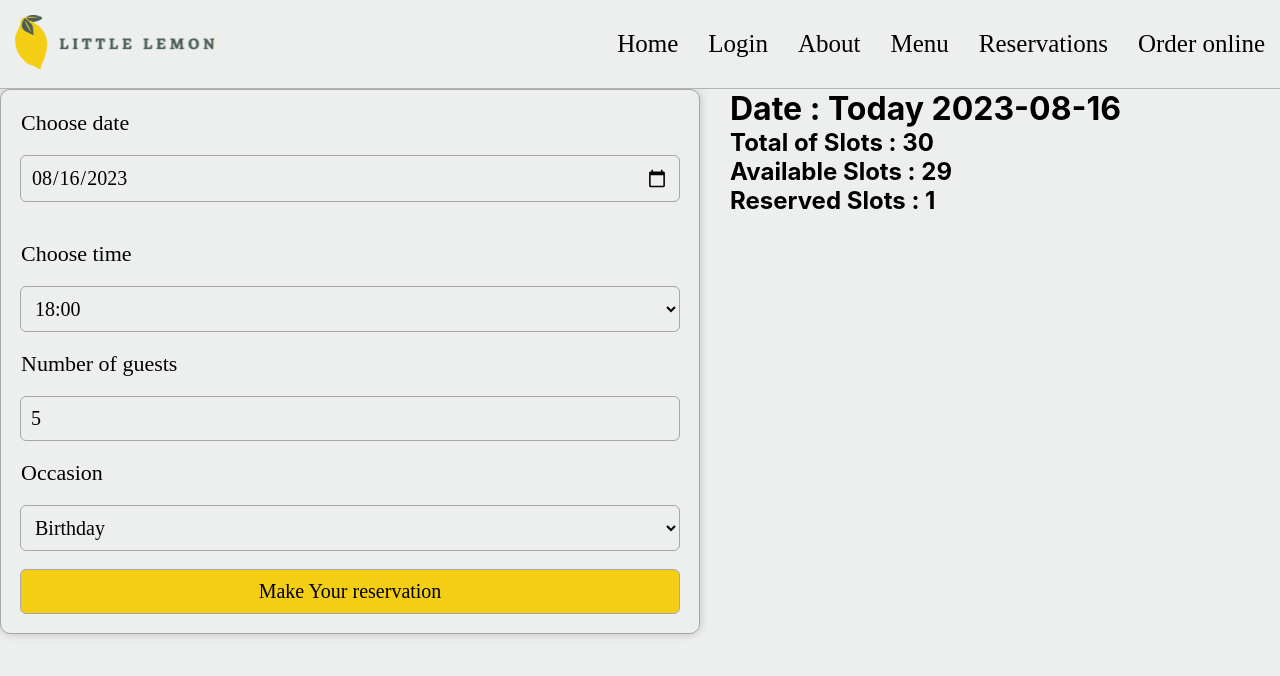
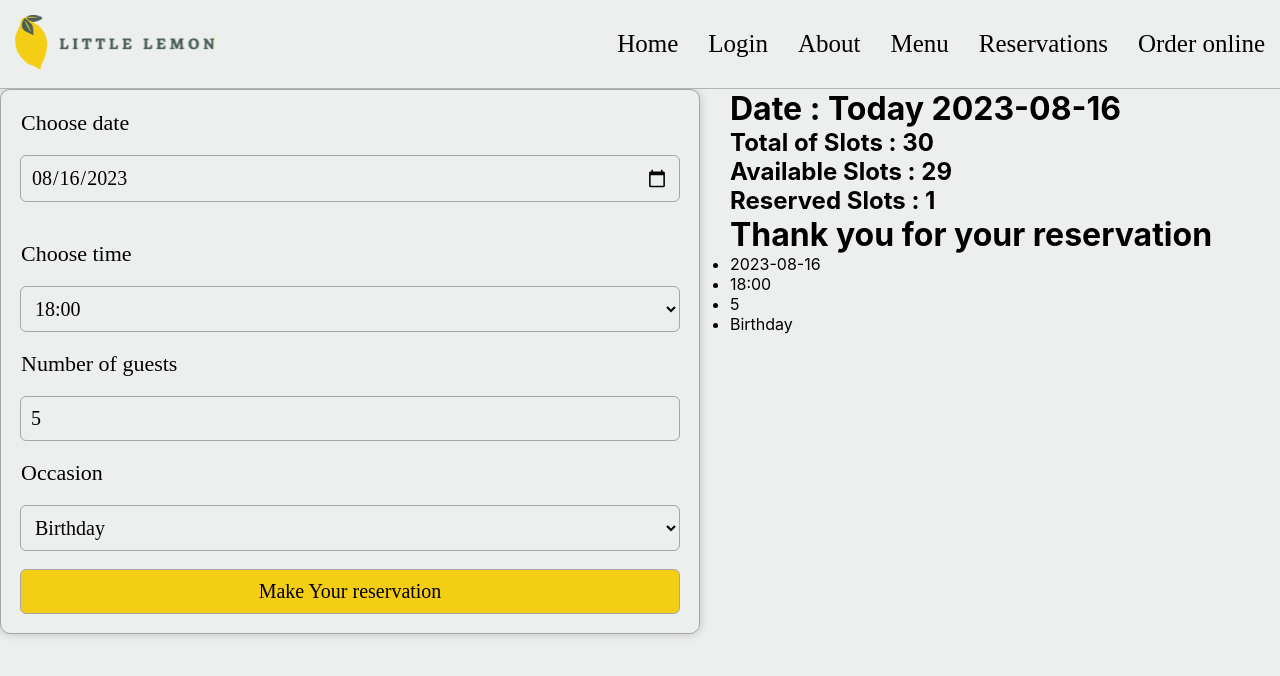
Before and after one commit to Sidiraos/little-lemon, a React (Create React App) app: page /Reservations in a window 1280 px wide. Both pictures are taken after typing "5" into the empty fields and a click on the input "Make Your reservation". Shown: the top 676 px of the page. Built offline with nearby package versions, Linux system fonts and the light colour scheme; a web font is replaced by a local one.

Commit message:
add submit -info on Booking Slot component

```diff
--- a/src/components/App/BookingForm.js
+++ b/src/components/App/BookingForm.js
@@ -24,6 +24,7 @@ const BookingForm = React.forwardRef((props , ref) => {
 	const dynamicBtnWithNoAvailableSlots = <input type="submit" value="No slot available" disabled = {true}/>
 	const handleSubmit = (e)=> {
 		e.preventDefault();
+		props.getSubmitedData([date, time, guests, occasions]);
 		props.handleSlots(date);
 		setTime(hours[1]);
 		setOccasions(optionsOccasions[1]);
--- a/src/components/App/BookingSlot.js
+++ b/src/components/App/BookingSlot.js
@@ -1,11 +1,11 @@
 import React from 'react'
 
-function BookingSlot({date: valueOfInputDate , slots , defaultSlot}) {
+function BookingSlot({date: valueOfInputDate , slots , defaultSlot , submitData}) {
   const [defaultTotalSlotCount , defaultReservedSlotCount] = defaultSlot;
-
   const reservation = slots.find(item => item.date === valueOfInputDate);
   console.log(valueOfInputDate)
   console.log(reservation)
+  console.log(submitData)
 
   const specifiedDate = ()=>{
     const today = new Date().toISOString().slice(0, 10);
@@ -27,26 +27,38 @@ function BookingSlot({date: valueOfInputDate , slots , defaultSlot}) {
   console.log('Booking Slot is rendered')
 
   return (
-    <div>
+    <div className='booking-slot'>
       {
         reservation ? (
-          <>
+          <div className='reservation-info'>
             <h1>Date : {specifiedDate()} {reservation.date } </h1>
             <h2>Total of Slots : {reservation.totalSlot  }</h2>
             <h2>Available Slots : {reservation.availableSlots  } </h2>
             <h2>Reserved Slots  : {reservation.reservedSlots}</h2>
-          </>
+          </div>
         ) : (
-          <>
+          <div className='reservation-info'>
           <h1>Date : {specifiedDate()} {valueOfInputDate } </h1>
           <h2>Total of Slots : {defaultTotalSlotCount }</h2>
           <h2>Available Slots : {defaultTotalSlotCount  } </h2>
           <h2>Reserved Slots  : {defaultReservedSlotCount}</h2>
-        </>
+        </div>
 
         )
+      }
+
+      {
+        submitData.length > 0 && (
+          <div className='submit-info'>
+            <h1>Thank you for your reservation</h1>
+            <ul>
+              {submitData.map((item , index) => <li key={index}>{item}</li>)}
+            </ul>
+
+          </div>
 
 
+        )
       }
 
     </div>
--- a/src/components/App/Reservations.js
+++ b/src/components/App/Reservations.js
@@ -6,6 +6,7 @@ function Reservations() {
     console.log('reservations is rendered')
 	const dateRef = useRef();
     const [defined , setDefined] = useState(false);
+    const [submitData , setSubmitData] = useState([]);
 
 	useEffect(() => {
         console.log('I am useEffect of reservations component')
@@ -72,12 +73,16 @@ function Reservations() {
     useEffect(()=>{
         console.log(state)
 
-    } , [state])
+    } , [state]);
+
+    const getSubmitedData = (values)=>{
+        setSubmitData([...values]);
+    }
 
 	return (
 		<div className='reservations'>
-            {defined && <BookingSlot date={dateRef.current.value} slots = {state} defaultSlot={[totalSlotCount , reservedSlotCount]}  />}
-			<BookingForm ref={dateRef} handleSlots = {handleSlots} updateRefDateValue={updateRefDateValue} slots = {state}/>
+            {defined && <BookingSlot date={dateRef.current.value} slots = {state} defaultSlot={[totalSlotCount , reservedSlotCount]} submitData = {submitData}  />}
+			<BookingForm ref={dateRef} handleSlots = {handleSlots} updateRefDateValue={updateRefDateValue} slots = {state} getSubmitedData = {getSubmitedData}/>
 		</div>
 	);
 }
```
